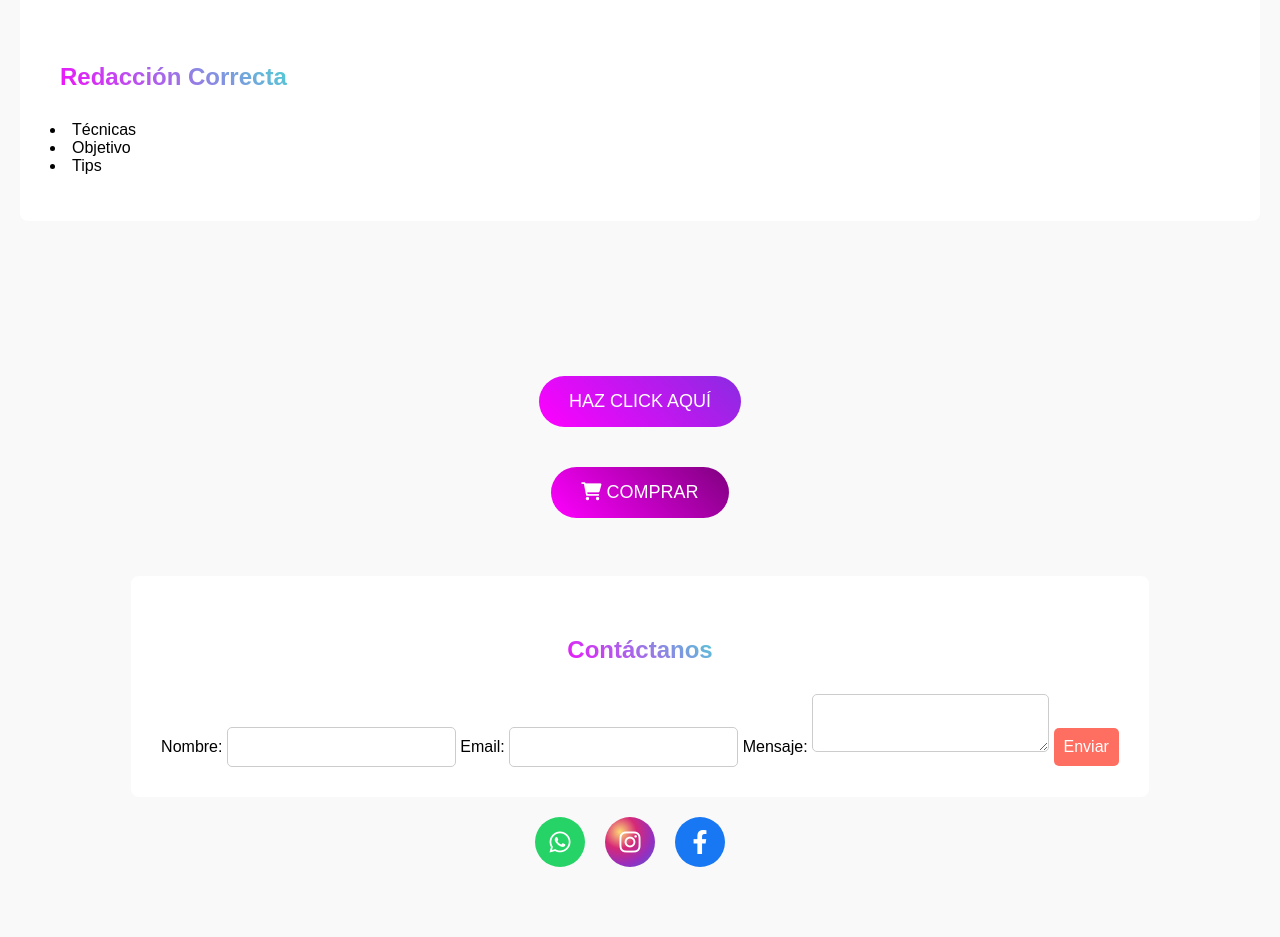
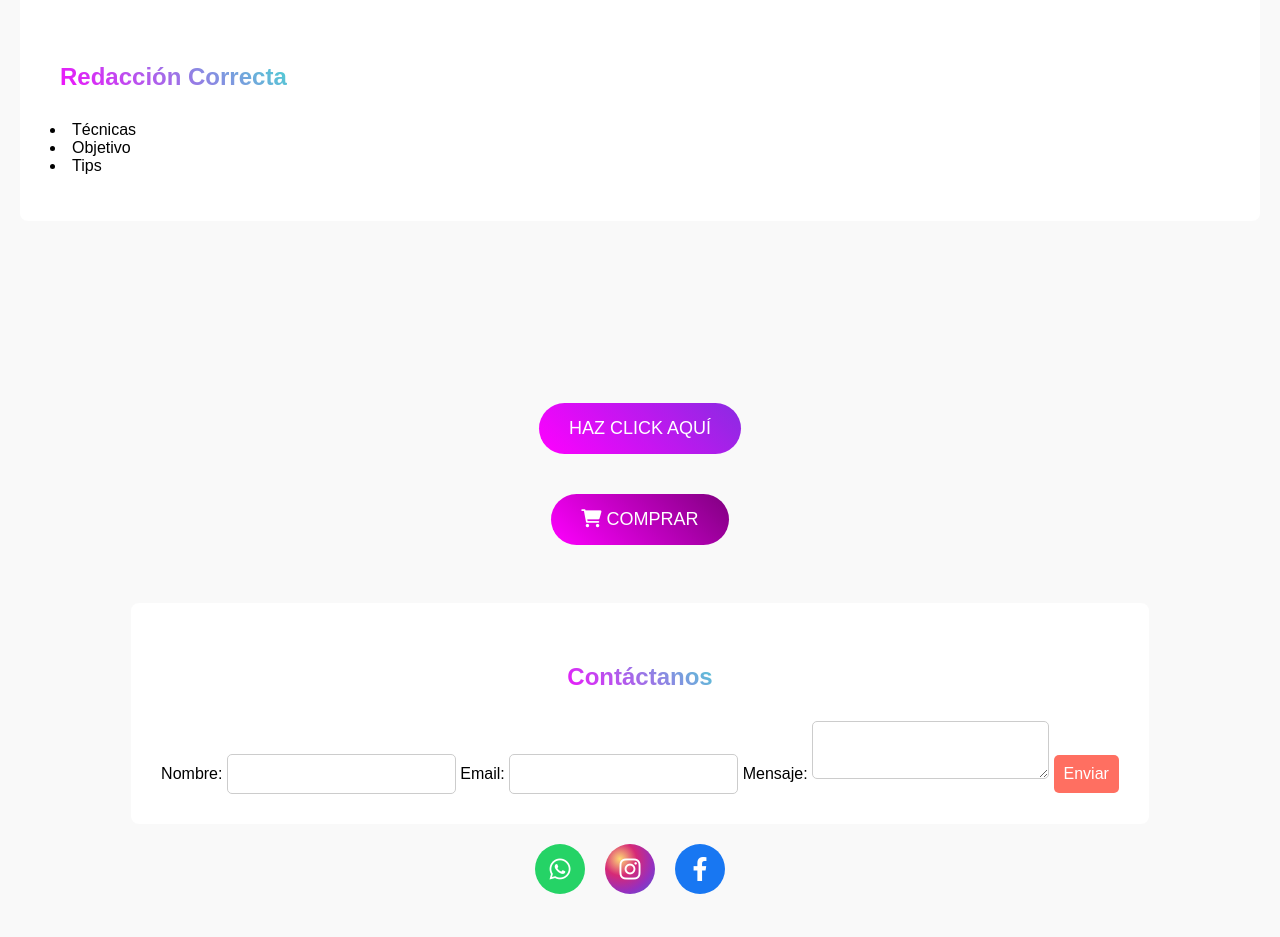
Before and after one commit to Arhinsingh05/Academia-de-Aprendizaje, a plain HTML site: page index.html in a window 1280 px wide. Shown: the part 5880-6817 px from the top of the page. Drawn offline with Linux system fonts and the light colour scheme.

Commit message:
Update index.html

```diff
--- a/index.html
+++ b/index.html
@@ -246,12 +246,12 @@ Fomenta la creatividad y la imaginación de los niños. Proporciona globos de co
 
  <meta name="viewport" content="width=device-width, initial-scale=1.0> <link rel="stylesheet" href="styles.css"> <link rel="stylesheet" href="https://cdnjs.cloudflare.com/ajax/libs/font-awesome/6.0.0-beta3/css/all.min.css"> <title>Redes sociales</title></head>
 <div class="social-icons"> <a href="https://wa.me/+5493815995591" target="_blank" class="icon whatsapp" title="WhatsApp"> <i class="fab fa-whatsapp"></i> </a> <a href="https://www.instagram.com/tu_usuario" target="_blank" class="icon instagram" title="Instagram"> <i class="fab fa-instagram"></i> </a> <a href="https://www.facebook.com/tu_usuario" target="_blank" class="icon facebook" title="Facebook"> <i class="fab fa-facebook-f"></i> </a>
-    <br><br>
 
 
-            <br><br><br><br>
+
+            <br><br><br><br><br>
         </div>
-    </section><br><br><br><br>
+    </section><br><br>
 
     <!-- Pie de página -->
     <footer>
```
